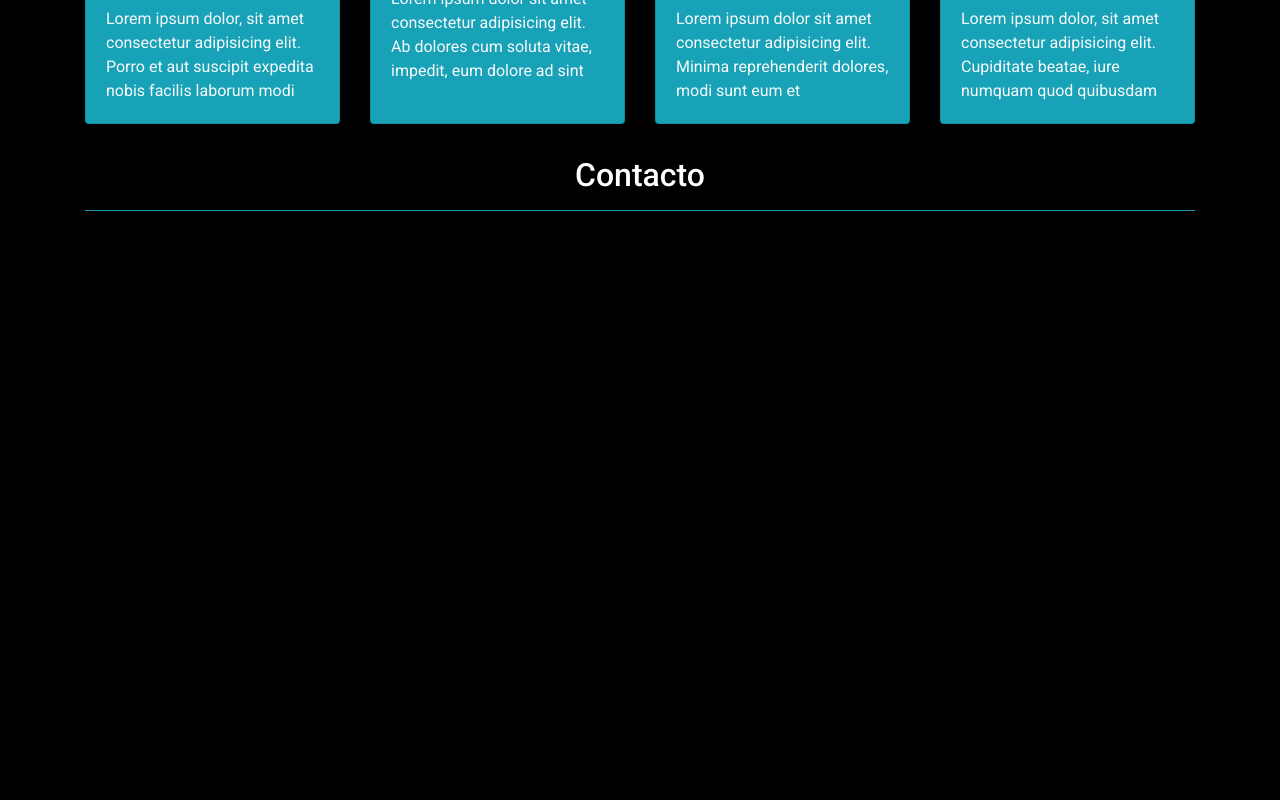
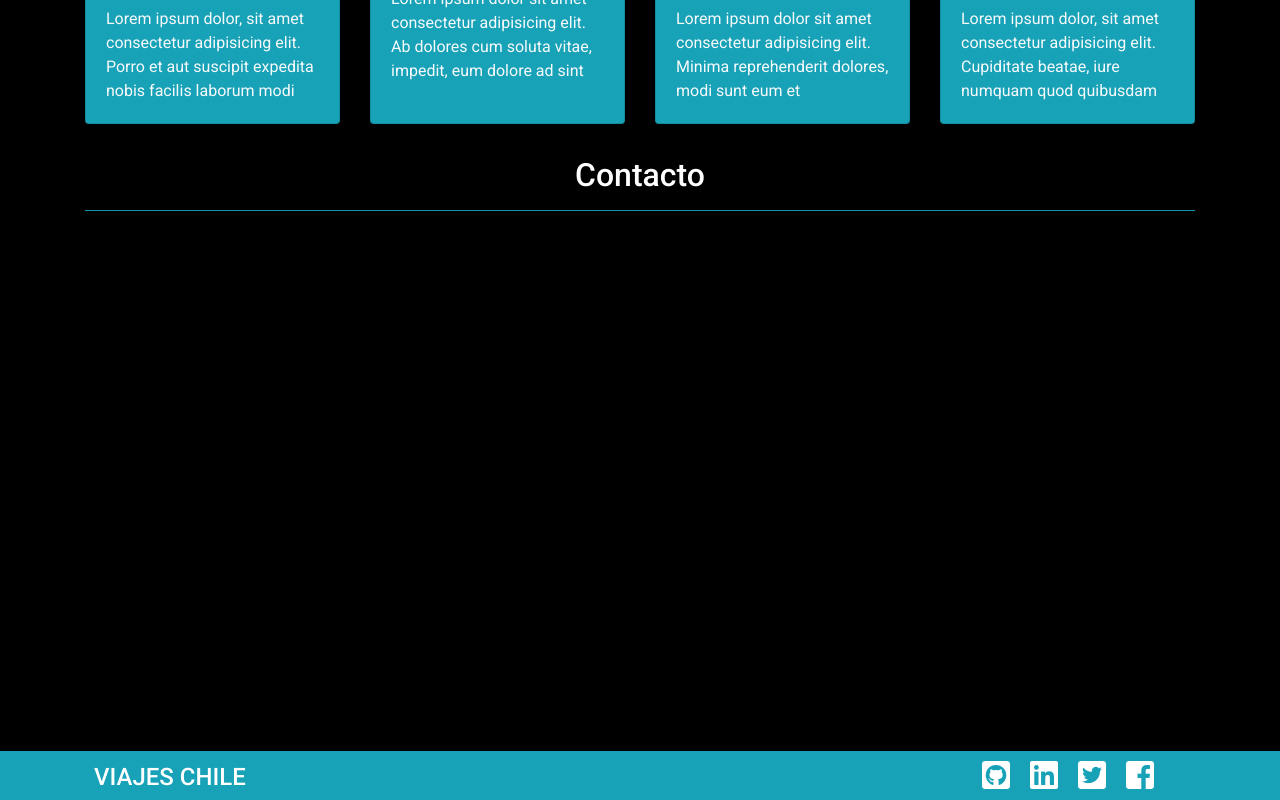
Before and after one commit to mliedo05/viajes-chile, a plain HTML site: page index.html in a window 1280 px wide. Shown: the part 1994-2794 px from the top of the page. Before the commit the page ends 2745 px from the top, so only its background shows below. Drawn offline with nearby package versions, Linux system fonts and the light colour scheme; a script that the page names is missing.

Commit message:
Septimo commit, footer terminado

```diff
--- a/index.html
+++ b/index.html
@@ -251,11 +251,29 @@
             <h2 class="py-4 my-2 text-center">Contacto
                 <hr class="bg-info mb-2">
             </h2>
+
+            <!--typeform-->
             <div class="typeform-widget" data-url="https://form.typeform.com/to/xDMTyvmn?typeform-medium=embed-snippet" style="width: 100%; height: 500px;"></div> <script> (function() { var qs,js,q,s,d=document, gi=d.getElementById, ce=d.createElement, gt=d.getElementsByTagName, id="typef_orm", b="https://embed.typeform.com/"; if(!gi.call(d,id)) { js=ce.call(d,"script"); js.id=id; js.src=b+"embed.js"; q=gt.call(d,"script")[0]; q.parentNode.insertBefore(js,q) } })() </script>
-
     </section>
 
-    <footer>
+    <footer class="container-fluid bg-info">
+        <div class="container">
+            <div class="row">
+
+                <h4 class="ml-4 mt-2 pt-1">VIAJES CHILE</h4>
+
+                <div class="text-right ml-auto mr-5">
+
+                    <a href="https://github.com/" target="_blank"><i class="fab fa-github-square fa-2x m-2 text-white"></i></a>
+
+                    <a href="https://www.linkedin.com/in/viajes-chile-959abb73/?originalSubdomain=cl" target="_blank"> <i class="fab fa-linkedin fa-2x m-2 text-white"></i></a>
+
+                    <a href="https://twitter.com/viajeschile?lang=es" target="_blank"> <i class="fab fa-twitter-square fa-2x m-2 text-white"></i></a>
+
+                    <a href="https://www.facebook.com/viajeschilecl/" target="_blank"> <i class="fab fa-facebook-square fa-2x m-2 text-white"></i></a>
+                </div>
+            </div>
+        </div>
 
     </footer>
 
```
